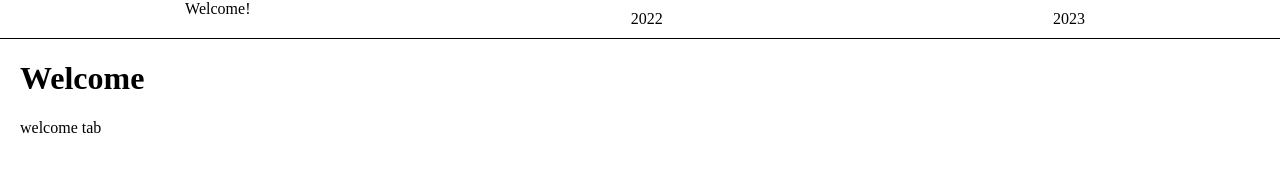
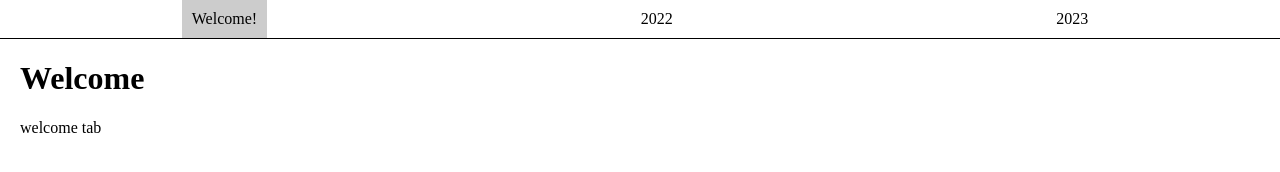
Before and after one commit to isaamb/years-overview, a plain HTML site: page index2.html in a window 1280 px wide. Drawn offline with Linux system fonts and the light colour scheme.

Commit message:
new new newwww

```diff
--- a/index2.html
+++ b/index2.html
@@ -10,7 +10,7 @@
 </head>
 <body>
     <ul class="tabs">
-        <li data-tab-target="home" class="activetab">Welcome!</li>
+        <li data-tab-target="home" class="active tab">Welcome!</li>
         <li data-tab-target="two" class="tab">2022</li>
         <li data-tab-target="three" class="tab">2023</li>
     </ul>
```
